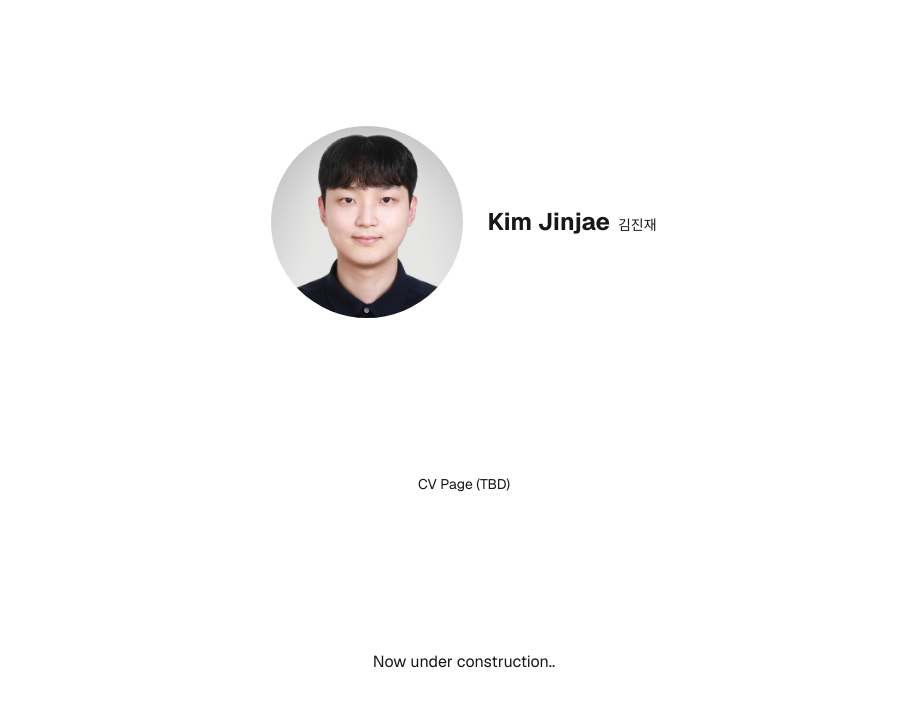
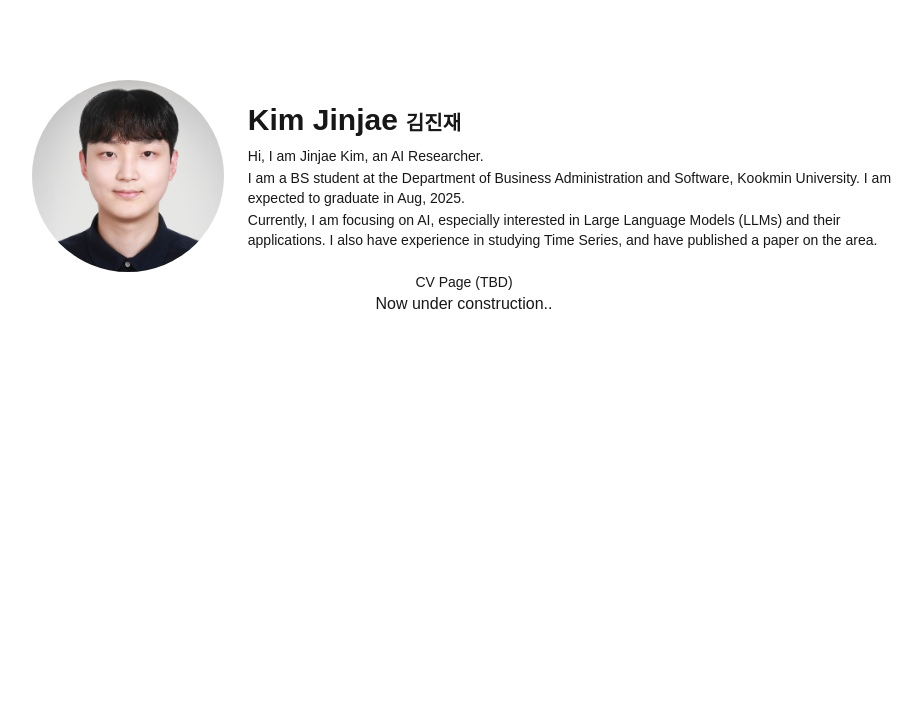
Before and after one commit to jin-jae/jin-jae.github.io, a Next.js app: page / in a window 1280 px wide. Shown: the top 706 px of the page, without its empty margins (176-1098 px from the left). Built offline with nearby package versions, Linux system fonts and the light colour scheme.

Commit message:
feat: profile

```diff
--- a/src/app/layout.tsx
+++ b/src/app/layout.tsx
@@ -14,7 +14,7 @@ const geistMono = Geist_Mono({
 
 export const metadata: Metadata = {
   title: "Kim Jinjae",
-  description: "Kim Jinjae's Simple Version CV Page",
+  description: "Kim Jinjae's CV",
 };
 
 export default function RootLayout({
--- a/src/app/page.tsx
+++ b/src/app/page.tsx
@@ -1,26 +1,10 @@
-import Image from "next/image";
-import AnimatedDots from "@/components/AnimatedDots"; // 경로 확인!
+import AnimatedDots from "@/components/AnimatedDots";
+import Profile from "@/components/Profile";
 
 export default function Home() {
   return (
-    <div className="grid items-center justify-items-center min-h-screen p-8 pb-20 gap-16 sm:p-20 font-[family-name:var(--font-geist-sans)]">
-      <header className="flex gap-[24px] flex-wrap items-center justify-center">
-        <Image
-          className="w-48 h-48 rounded-full"
-          src="/profile_photo.jpg"
-          alt="profile-image"
-          width={1024}
-          height={1024}
-        />
-        <div className="flex flex-row items-baseline gap-[8px]">
-          <h2 className="text-2xl font-bold text-center">
-            Kim Jinjae
-          </h2>
-          <p className="text-sm text-center">
-            김진재
-          </p>
-        </div>
-      </header>
+    <div className="flex flex-col min-h-screen items-center max-w-5xl mx-auto p-4 pb-20 sm:p-20">
+      <Profile />
       <main className="flex flex-col gap-[32px]">
         <p className="text-sm text-center">
           CV Page (TBD)
--- /dev/null
+++ b/src/components/Profile.tsx
@@ -0,0 +1,38 @@
+import Image from "next/image";
+
+export default function Profile() {
+  return (
+    <header className="flex gap-[24px] justify-center items-center">
+      <Image
+        className="w-48 h-48 rounded-full"
+        src="/profile_photo.jpg"
+        alt="profile-image"
+        width={1024}
+        height={1024}
+      />
+      <div className="flex flex-col items-baseline gap-[8px]">
+        <div className="flex items-baseline gap-[8px]">
+          <h2 className="text-3xl font-bold text-center">
+            Kim Jinjae
+          </h2>
+          <p className="text-xl font-bold text-center">
+            김진재
+          </p>
+        </div>
+        <div className="flex flex-col gap-[2px]">
+          <p className="text-sm">
+            Hi, I am Jinjae Kim, an AI Researcher.
+          </p>
+          <p className="text-sm">
+            I am a BS student at the Department of Business Administration and Software, Kookmin University.
+            I am expected to graduate in Aug, 2025.
+          </p>
+          <p className="text-sm">
+            Currently, I am focusing on AI, especially interested in Large Language Models (LLMs) and their applications.
+            I also have experience in studying Time Series, and have published a paper on the area.
+          </p>
+        </div>
+      </div>
+    </header>
+  );
+}
```
